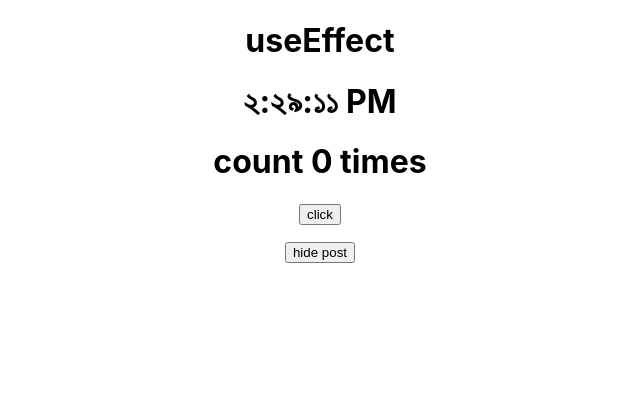
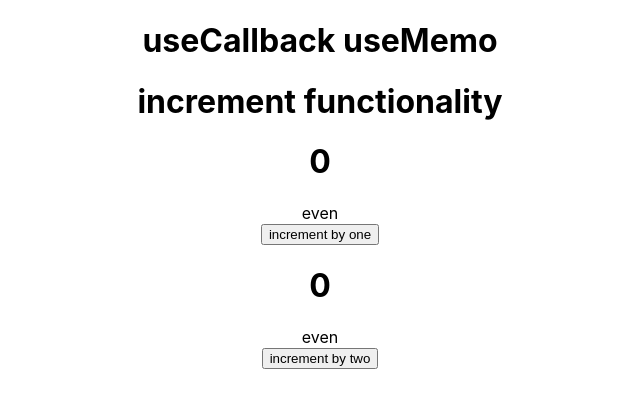
Before and after one commit to Tanvirkhan65/react-learning-all, a React (Vite) app: page / in a window 1280 px wide. Shown: the top 408 px of the page, without its empty margins (320-960 px from the left). Built offline with nearby package versions, Linux system fonts and the light colour scheme.

Commit message:
useCallback useMemo

```diff
--- a/src/App.jsx
+++ b/src/App.jsx
@@ -1,21 +1,37 @@
-import React from 'react';
+import React, { useCallback, useMemo } from 'react';
 import './App.css';
-// import Todo from './components/Todo';
-import Todo2 from './components/Todo2';
+import Button from './components/Button';
+import ShowCount from './components/ShowCount';
+import Title from './components/Title';
 
 const App = () => {
-    const [show, setToggle] = React.useState(true);
-
+    const [count, setCount] = React.useState(0);
+    const [count2, setCount2] = React.useState(0);
+    const incrementByOne = useCallback(() => {
+        setCount((prevCount) => prevCount + 1);
+    }, []);
+    const incrementByTwo = useCallback(() => {
+        setCount2((prevCount) => prevCount + 2);
+    }, []);
+    const isEvenOrOdd = useMemo(() => {
+        let i = 0;
+        while (i < 1000000000) {
+            // eslint-disable-next-line no-plusplus
+            i++;
+        }
+        return count % 2 === 0;
+    }, [count]);
+    const isEvenOrOdd2 = () => count2 % 2 === 0;
     return (
         <div className="App">
-            <h1>useEffect</h1>
-            {/* <Todo /> */}
-            <div>
-                {show && <Todo2 />}
-            </div>
-            <p>
-                <button type="button" onClick={() => setToggle((prevShow) => !prevShow)}>{show ? 'hide post' : 'show post' }</button>
-            </p>
+            <h1>useCallback useMemo</h1>
+            <Title />
+            <ShowCount count={count} />
+            <span>{isEvenOrOdd ? 'even' : 'odd'}</span>
+            <Button incrementBy={incrementByOne}>increment by one</Button>
+            <ShowCount count={count2} />
+            <span>{isEvenOrOdd2() ? 'even' : 'odd'}</span>
+            <Button incrementBy={incrementByTwo}>increment by two</Button>
         </div>
     );
 };
--- /dev/null
+++ b/src/components/Button.jsx
@@ -0,0 +1,12 @@
+import React from 'react';
+
+const Button = ({ incrementBy, children }) => {
+    console.log('button');
+    return (
+        <div>
+            <button type="button" onClick={incrementBy}>{children}</button>
+        </div>
+    );
+};
+
+export default React.memo(Button);
--- /dev/null
+++ b/src/components/ShowCount.jsx
@@ -0,0 +1,13 @@
+import React from 'react';
+
+// eslint-disable-next-line react/prop-types
+const ShowCount = ({ count }) => {
+    console.log('show count');
+    return (
+        <div>
+            <h1>{count}</h1>
+        </div>
+    );
+};
+
+export default React.memo(ShowCount);
--- /dev/null
+++ b/src/components/Title.jsx
@@ -0,0 +1,12 @@
+import React from 'react';
+
+const Title = () => {
+    console.log('tile');
+    return (
+        <div>
+            <h1>increment functionality</h1>
+        </div>
+    );
+};
+
+export default React.memo(Title);
--- a/src/components/Todo2.jsx
+++ /dev/null
@@ -1,37 +0,0 @@
-import React, { useEffect, useState } from 'react';
-
-const Todo2 = () => {
-    const [count, setCount] = useState(0);
-    const [date, setDate] = useState(new Date());
-    const tick = () => {
-        console.log('clock tick');
-        setDate(new Date());
-    };
-    useEffect(() => {
-        console.log('useEffect title');
-        document.title = `You clicked ${count} times`;
-    }, [count]);
-    useEffect(() => {
-        console.log('useEffect date');
-        const interval = setInterval(tick, 1000);
-        return () => clearInterval(interval);
-    }, []);
-    const increment = () => {
-        setCount((prevCount) => (prevCount + 1));
-    };
-    return (
-        <div>
-            <h1>{date.toLocaleTimeString('bn-BD') }</h1>
-            <h1>
-                count
-                {' '}
-                {count}
-                {' '}
-                times
-            </h1>
-            <button type="button" onClick={increment}>click </button>
-        </div>
-    );
-};
-
-export default Todo2;
```
Also changed, not shown: src/components/Todo.jsx (deleted, +0 -50 lines), .eslintrc.json.
